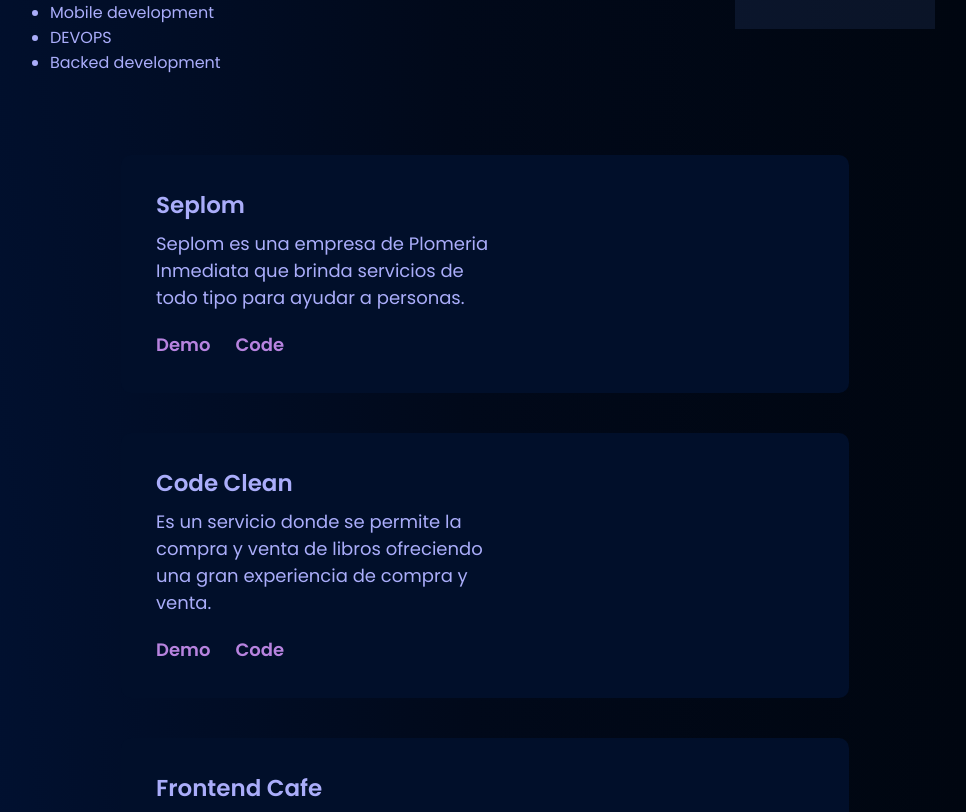
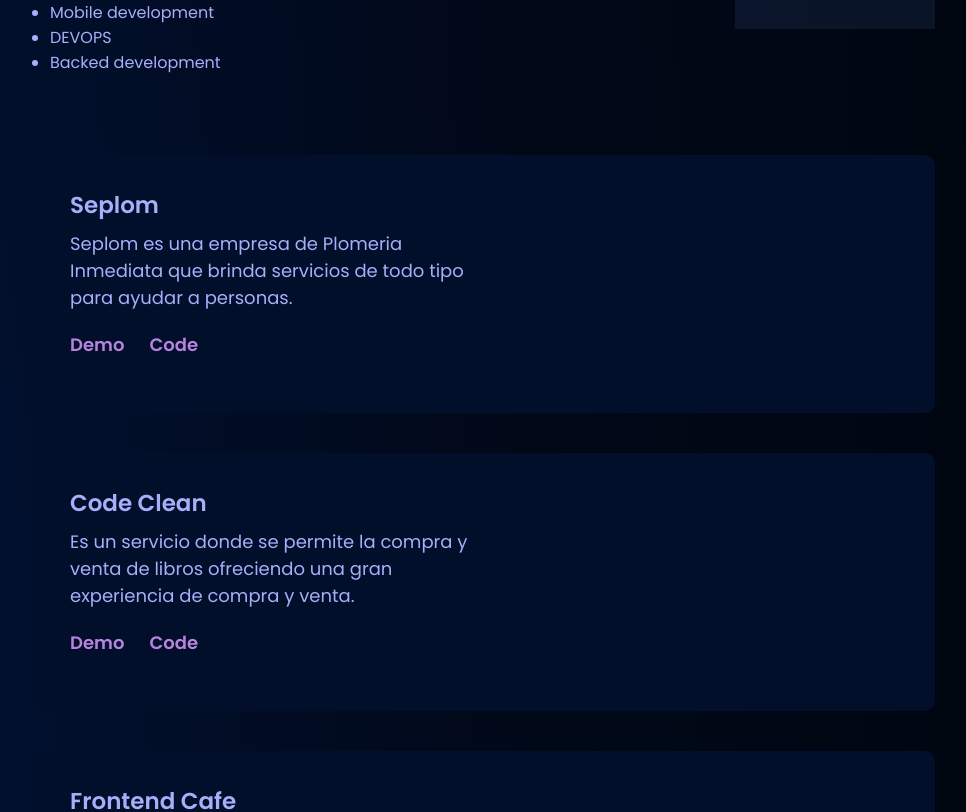
Before and after one commit to cutioluis/porfolio-nextjs, a Next.js app: page / in a window 1280 px wide. Shown: the part 722-1534 px from the top of the page, without its empty margins (155-1121 px from the left). Built offline with nearby package versions, Linux system fonts and the light colour scheme.

Commit message:
FIX styled module add styled components

```diff
--- a/src/components/ProjectsCard/ProjectsCard.js
+++ b/src/components/ProjectsCard/ProjectsCard.js
@@ -1,26 +1,71 @@
-import styles from "./ProjectsCard.module.css";
+import styled from "styled-components";
+
 import { projects } from "../../constants/constants";
+import { COLORS, SIZES } from "../../constants/";
+
+const Container = styled.div`
+  margin: ${SIZES.margin};
+  display: flex;
+  justify-content: center;
+  width: 100%;
+`;
+
+const SubContainer = styled.div`
+  width: ${SIZES.marginWidth}px;
+  display: flex;
+  flex-wrap: wrap;
+  align-items: center;
+  justify-content: space-between;
+`;
+
+const CardProject = styled.article`
+  transition: transform 150ms;
+  padding: 20px;
+  margin: 20px 0;
+  background: #010f2a;
+  border-radius: 10px;
+
+  &:hover {
+    cursor: pointer;
+    box-shadow: 0px 4px 50px rgba(0, 0, 0, 0.5);
+    transform: translateY(-10px);
+    transition: 150ms;
+  }
+`;
+
+const ProjectDetails = styled.div`
+  padding: 15px;
+  max-width: 50%;
+`;
+
+const DetailsToo = styled.div`
+  margin: 20px 0;
+
+  a {
+    font-weight: 600;
+    color: ${COLORS.linkColor};
+    margin-right: 25px;
+  }
+`;
 
 const ProjectsCard = () => {
   return (
-    <section className={styles.ProjectsCard}>
-      {projects.map((project) => (
-        <article key={project.id} className={styles.projects_card}>
-          <div className={styles.projects_card__container}>
-            <div className={styles.projects_card__cube}>
-            </div>
-            <div className={styles.projects_card__description}>
-              <h3 className={styles.projects_card__title}>{project.title}</h3>
+    <Container>
+      <SubContainer>
+        {projects.map((project) => (
+          <CardProject key={project.id}>
+            <ProjectDetails>
+              <h3>{project.title}</h3>
               <p>{project.description}</p>
-              <div className={styles.projects_card_code}>
-                <a href={project.visit}>Demo</a>
-                <a href={project.source}>Code</a>
-              </div>
-            </div>
-          </div>
-        </article>
-      ))}
-    </section>
+              <DetailsToo>
+                <a>Demo</a>
+                <a>Code</a>
+              </DetailsToo>
+            </ProjectDetails>
+          </CardProject>
+        ))}
+      </SubContainer>
+    </Container>
   );
 };
 
--- a/src/components/ProjectsCard/ProjectsCard.module.css
+++ /dev/null
@@ -1,56 +0,0 @@
-.ProjectsCard {
-  display: flex;
-  margin: 0 auto;
-  max-width: 60%;
-  flex-direction: column;
-  flex-wrap: wrap;
-  justify-content: center;
-}
-
-
-.projects_card:hover{
-  cursor: pointer;
-  box-shadow: 0px 9px 43px 7px rgba(0, 0, 0, 0.3);
-  transform: translateY(-9px);
-}
-
-.projects_card {
-  transition: transform 150ms;
-  padding: 20px;
-  margin: 20px 20px;
-  height: auto;
-  width: auto;
-  background: #010f2a;
-  border-radius: 10px;
-}
-
-.projects_card__title:hover {
-  cursor: pointer;
-  transition: 150ms;
-  color: var(--luis-color-pink);
-}
-
-.projects_card__container {
-  display: flex;
-  align-items: center;
-  flex-wrap: wrap;
-}
-
-.about__cube {
-  border-radius: 20px;
-}
-
-.projects_card__description {
-  margin: 15px;
-  max-width: 50%;
-}
-
-.projects_card_code {
-  margin-top: 20px;
-}
-
-.projects_card__description a {
-  font-weight: 600;
-  color: var(--luis-color-pink);
-  margin-right: 25px;
-}
```
